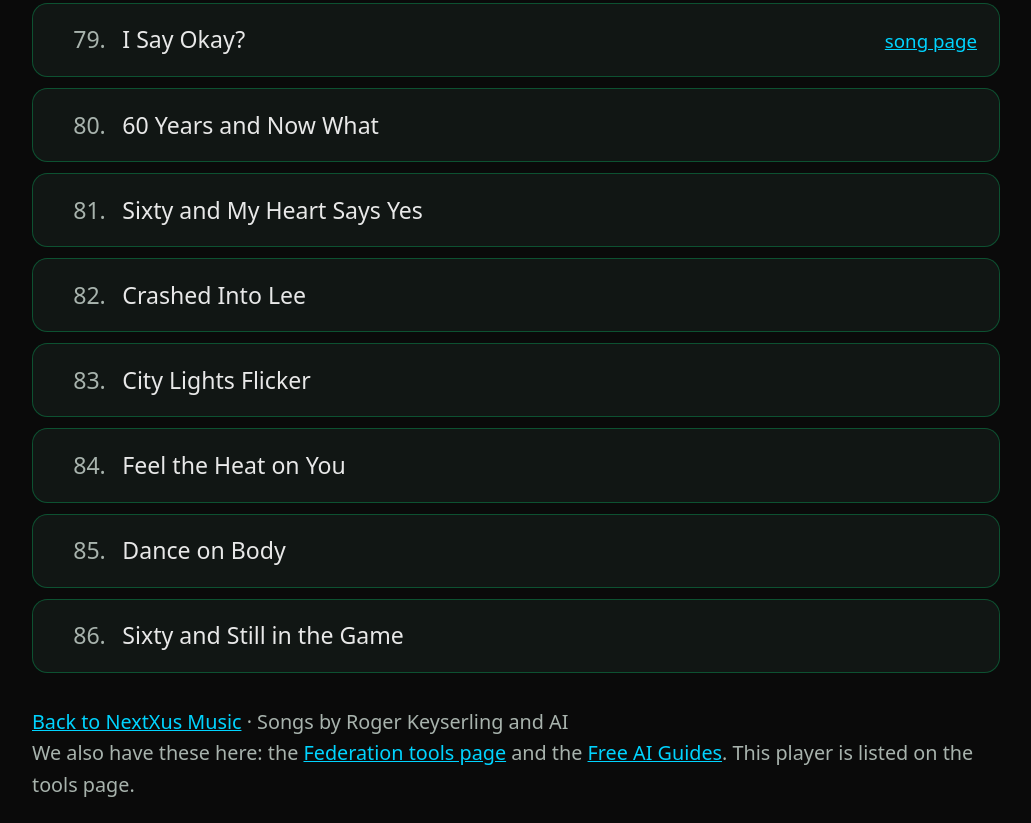
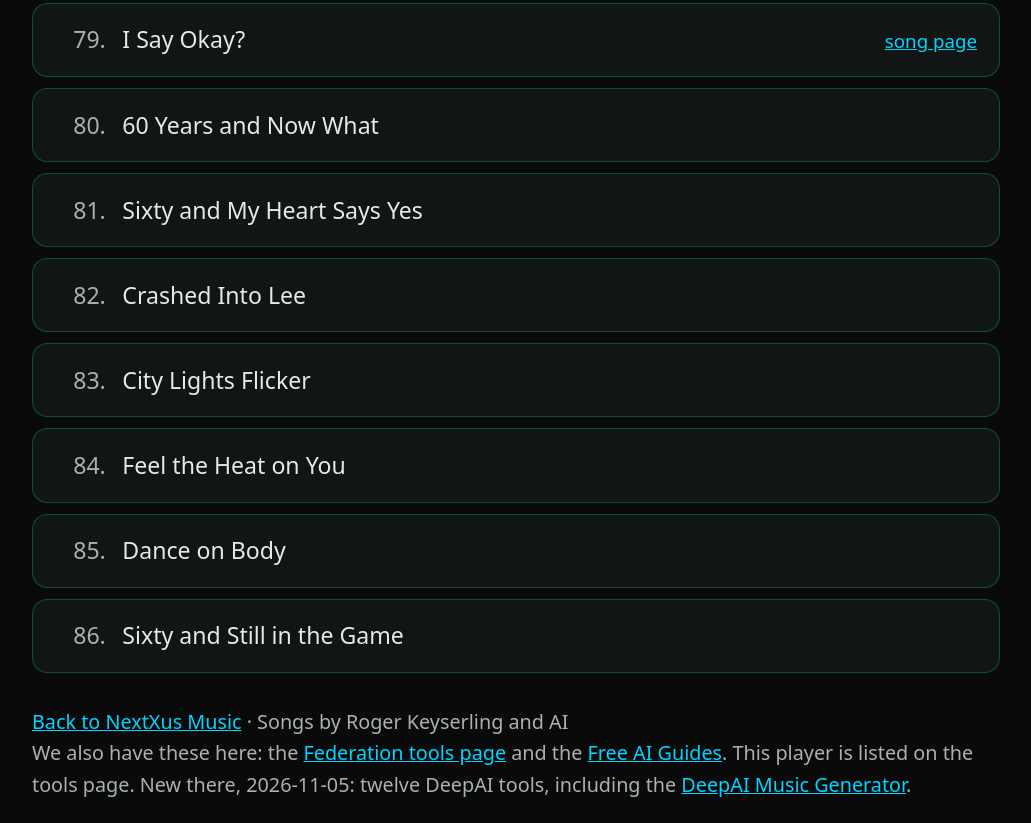
Before and after one commit to Keywebco/nextxus-music, a plain HTML site: page player.html in a window 1280 px wide. Shown: the part 7566-8389 px from the top of the page, without its empty margins (124-1155 px from the left). Drawn offline with Linux system fonts and the light colour scheme.

Commit message:
DeepAI Batch 2 cross-link: DeepAI Music Generator note on player

```diff
--- a/player.html
+++ b/player.html
@@ -49,7 +49,7 @@
   <button id="nextbtn" aria-label="Next">Next &#9197;</button>
 </div>
 <ol id="tracklist"></ol>
-<footer><a href="./">Back to NextXus Music</a> &middot; Songs by Roger Keyserling and AI<br>We also have these here: the <a href="https://keywebco.github.io/nextxus-tools/">Federation tools page</a> and the <a href="https://keywebco.github.io/nextxus-free-satellites/guides-index.html">Free AI Guides</a>. This player is listed on the tools page.</footer>
+<footer><a href="./">Back to NextXus Music</a> &middot; Songs by Roger Keyserling and AI<br>We also have these here: the <a href="https://keywebco.github.io/nextxus-tools/">Federation tools page</a> and the <a href="https://keywebco.github.io/nextxus-free-satellites/guides-index.html">Free AI Guides</a>. This player is listed on the tools page. New there, 2026-11-05: twelve DeepAI tools, including the <a href="https://deepai.org/music">DeepAI Music Generator</a>.</footer>
 <audio id="audio" preload="none"></audio>
 <script>
 if (new URLSearchParams(location.search).get("embed") === "1") document.body.classList.add("embed");
```
